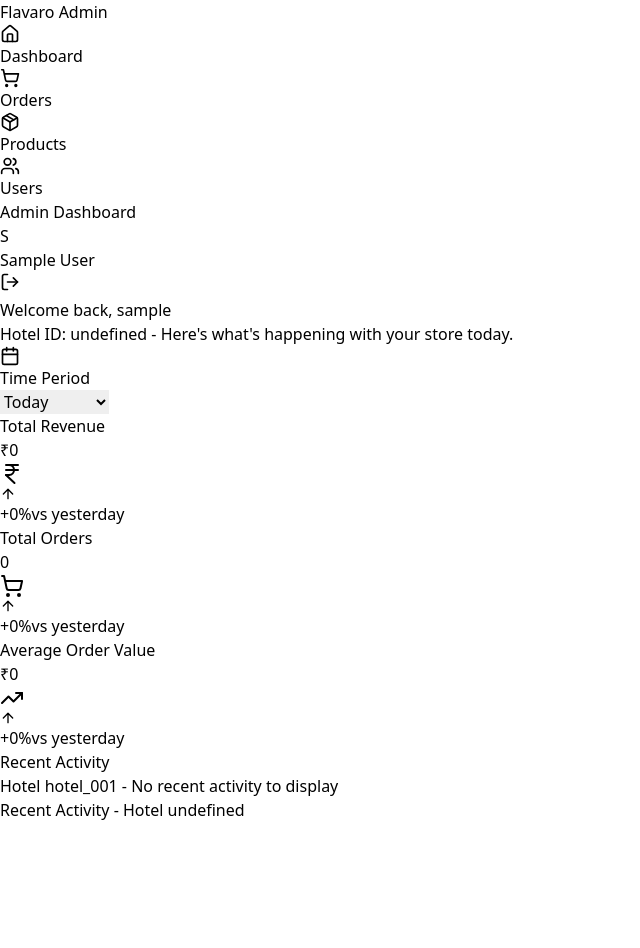
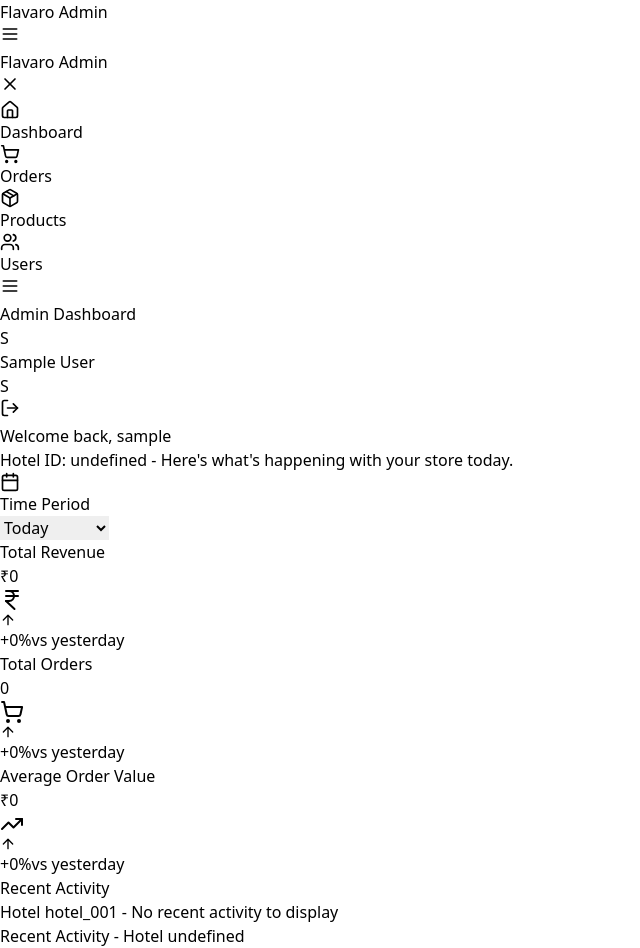
Before and after one commit to DyutSakhiya/REACT, a React (Vite) app: page /admin in a window 1280 px wide. Shown: the whole page, without its empty margins (0-640 px from the left). Before the commit the page ends 822 px from the top, so only its background shows below. Built offline with nearby package versions, Linux system fonts and the light colour scheme; sample sign-in values are in the browser's storage.

Commit message:
admin_ui

```diff
--- a/src/components/admin/Dashboard.jsx
+++ b/src/components/admin/Dashboard.jsx
@@ -134,14 +134,11 @@ const Dashboard = () => {
     return labels[timePeriod] || "Yesterday";
   };
 
-  console.log(`met`)
-
   return (
-    <div className="space-y-6">
-
+    <div className="space-y-4 lg:space-y-6 p-2 lg:p-0">
       {/* Time Period Selector */}
       <div className="bg-white p-4 rounded-xl shadow border border-gray-100">
-        <div className="flex items-center justify-between">
+        <div className="flex flex-col sm:flex-row sm:items-center sm:justify-between gap-3">
           <div className="flex items-center space-x-2">
             <Calendar size={20} className="text-gray-600" />
             <h2 className="text-lg font-semibold">Time Period</h2>
@@ -149,7 +146,7 @@ const Dashboard = () => {
           <select
             value={timePeriod}
             onChange={(e) => setTimePeriod(e.target.value)}
-            className="px-4 py-2 border border-gray-300 rounded-lg focus:outline-none focus:ring-2 focus:ring-blue-500"
+            className="px-4 py-2 border border-gray-300 rounded-lg focus:outline-none focus:ring-2 focus:ring-blue-500 w-full sm:w-auto"
           >
             <option value="today">Today</option>
             <option value="yesterday">Yesterday</option>
@@ -169,27 +166,31 @@ const Dashboard = () => {
         </div>
       )}
 
-      {/* Main Stats Grid - Fixed to 3 columns for the 3 metrics */}
+      {/* Main Stats Grid - Responsive columns */}
       {!loading && (
-        <div className="grid grid-cols-1 md:grid-cols-3 gap-6">
+        <div className="grid grid-cols-1 sm:grid-cols-2 lg:grid-cols-3 gap-4 lg:gap-6">
           {stats.map((stat, index) => (
             <div
               key={index}
-              className="bg-white p-6 rounded-xl shadow border border-gray-100 hover:shadow-md transition-shadow"
+              className="bg-white p-4 lg:p-6 rounded-xl shadow border border-gray-100 hover:shadow-md transition-shadow"
             >
               <div className="flex justify-between items-start">
-                <div>
+                <div className="flex-1">
                   <p className="text-sm font-medium text-gray-500">{stat.title}</p>
-                  <p className="text-2xl font-bold mt-1">{stat.value}</p>
+                  <p className="text-xl lg:text-2xl font-bold mt-1 truncate">{stat.value}</p>
                 </div>
-                <div className="p-2 rounded-lg bg-gray-50">{stat.icon}</div>
+                <div className="p-2 rounded-lg bg-gray-50 ml-2 flex-shrink-0">
+                  {stat.icon}
+                </div>
               </div>
-              <div className={`mt-4 flex items-center text-sm ${
+              <div className={`mt-3 flex items-center text-sm ${
                 stat.isPositive ? "text-green-500" : "text-red-500"
               }`}>
                 {stat.isPositive ? <ArrowUp size={16} /> : <ArrowDown size={16} />}
                 <span className="ml-1">{stat.change}</span>
-                <span className="ml-1 text-gray-500">vs {getPreviousPeriodLabel().toLowerCase()}</span>
+                <span className="ml-1 text-gray-500 text-xs hidden sm:inline">
+                  vs {getPreviousPeriodLabel().toLowerCase()}
+                </span>
               </div>
             </div>
           ))}
@@ -197,9 +198,9 @@ const Dashboard = () => {
       )}
 
       {/* Recent Activity Section */}
-      <div className="bg-white p-6 rounded-xl shadow border border-gray-100">
+      <div className="bg-white p-4 lg:p-6 rounded-xl shadow border border-gray-100">
         <h2 className="text-lg font-semibold text-gray-800 mb-4">Recent Activity</h2>
-        <div className="text-center py-8 text-gray-500">
+        <div className="text-center py-6 lg:py-8 text-gray-500 text-sm lg:text-base">
           <p>Hotel {user?.hotelId || "hotel_001"} - No recent activity to display</p>
         </div>
       </div>
--- a/src/components/admin/Header.jsx
+++ b/src/components/admin/Header.jsx
@@ -1,9 +1,9 @@
 import React from "react";
-import { LogOut } from "lucide-react";
+import { LogOut, Menu } from "lucide-react";
 import { useAuth } from "../admin/context/AuthContext";
 import { useNavigate } from "react-router-dom";
 
-const Header = () => {
+const Header = ({ onMenuToggle }) => {
   const { user, logout } = useAuth();
   const navigate = useNavigate();
 
@@ -14,14 +14,31 @@ const Header = () => {
 
   return (
     <header className="bg-white shadow p-4 flex justify-between items-center sticky top-0 z-10">
-      <h1 className="text-2xl font-bold text-orange-700">Admin Dashboard</h1>
-      <div className="flex items-center gap-4">
-        <div className="flex items-center gap-2">
+      {/* Mobile Menu Button */}
+      <button
+        onClick={onMenuToggle}
+        className="lg:hidden p-2 rounded-lg border border-gray-200 mr-2"
+      >
+        <Menu size={20} />
+      </button>
+
+      <h1 className="text-xl lg:text-2xl font-bold text-orange-700 flex-1 text-center lg:text-left">
+        Admin Dashboard
+      </h1>
+
+      <div className="flex items-center gap-2 lg:gap-4">
+        <div className="hidden sm:flex items-center gap-2">
           <div className="w-8 h-8 rounded-full bg-orange-500 flex items-center justify-center text-white font-medium">
             {user?.name?.charAt(0).toUpperCase()}
           </div>
-          <span className="text-gray-700 font-medium">{user?.name}</span>
+          <span className="text-gray-700 font-medium hidden lg:block">{user?.name}</span>
         </div>
+
+        {/* Mobile user initial only */}
+        <div className="sm:hidden w-8 h-8 rounded-full bg-orange-500 flex items-center justify-center text-white font-medium">
+          {user?.name?.charAt(0).toUpperCase()}
+        </div>
+
         <button
           onClick={handleLogout}
           className="p-2 text-gray-500 hover:text-orange-600 hover:bg-orange-50 rounded-full"
--- a/src/components/admin/Sidebar.jsx
+++ b/src/components/admin/Sidebar.jsx
@@ -1,9 +1,10 @@
-import React from "react";
-import { Home, Users, Settings, Package, ShoppingCart, BarChart2 } from "lucide-react";
+import React, { useState } from "react";
+import { Home, Users, Settings, Package, ShoppingCart, BarChart2, Menu, X } from "lucide-react";
 import { NavLink, useLocation } from "react-router-dom";
 
 const Sidebar = () => {
   const location = useLocation();
+  const [isMobileOpen, setIsMobileOpen] = useState(false);
 
   const navItems = [
     { icon: Home, label: "Dashboard", path: "/admin" },
@@ -12,9 +13,45 @@ const Sidebar = () => {
     { icon: Users, label: "Users", path: "/admin/users" },
   ];
 
+  const toggleMobileMenu = () => {
+    setIsMobileOpen(!isMobileOpen);
+  };
+
   return (
-    <div className="w-64 bg-white border-r p-4 h-screen sticky top-0">
-      <h2 className="text-2xl font-bold text-orange-600 mb-8 px-4">Flavaro Admin</h2>
+    <>
+      {/* Mobile Header */}
+      <div className="lg:hidden bg-white border-b p-4 fixed top-0 left-0 right-0 z-50 flex items-center justify-between">
+        <h2 className="text-xl font-bold text-orange-600">Flavaro Admin</h2>
+        <button
+          onClick={toggleMobileMenu}
+          className="p-2 rounded-lg border border-gray-200"
+        >
+          {isMobileOpen ? <X size={20} /> : <Menu size={20} />}
+        </button>
+      </div>
+
+      {/* Sidebar */}
+      <div className={`
+        fixed lg:sticky top-0 left-0 h-screen bg-white border-r p-4 z-40
+        transform transition-transform duration-300 ease-in-out
+        ${isMobileOpen ? 'translate-x-0' : '-translate-x-full'}
+        lg:translate-x-0 lg:w-64 w-64
+      `}>
+        {/* Desktop Title - Hidden on mobile */}
+        <h2 className="text-2xl font-bold text-orange-600 mb-8 px-4 hidden lg:block">
+          Flavaro Admin
+        </h2>
+
+        {/* Close button for mobile */}
+        <div className="lg:hidden flex justify-end mb-4">
+          <button
+            onClick={toggleMobileMenu}
+            className="p-2 rounded-lg border border-gray-200"
+          >
+            <X size={20} />
+          </button>
+        </div>
+
         <nav className="space-y-1">
           {navItems.map((item) => {
             const Icon = item.icon;
@@ -23,6 +60,7 @@ const Sidebar = () => {
               <NavLink
                 key={item.path}
                 to={item.path}
+                onClick={() => setIsMobileOpen(false)}
                 className={`flex items-center gap-3 px-4 py-3 rounded-lg transition-colors ${
                   isActive
                     ? "bg-orange-50 text-orange-600 font-medium"
@@ -36,6 +74,15 @@ const Sidebar = () => {
           })}
         </nav>
       </div>
+
+      {/* Mobile Overlay */}
+      {isMobileOpen && (
+        <div
+          className="fixed inset-0 bg-black bg-opacity-50 z-30 lg:hidden"
+          onClick={() => setIsMobileOpen(false)}
+        />
+      )}
+    </>
   );
 };
 
```
Lines whose indentation alone changed are shown as unchanged.
